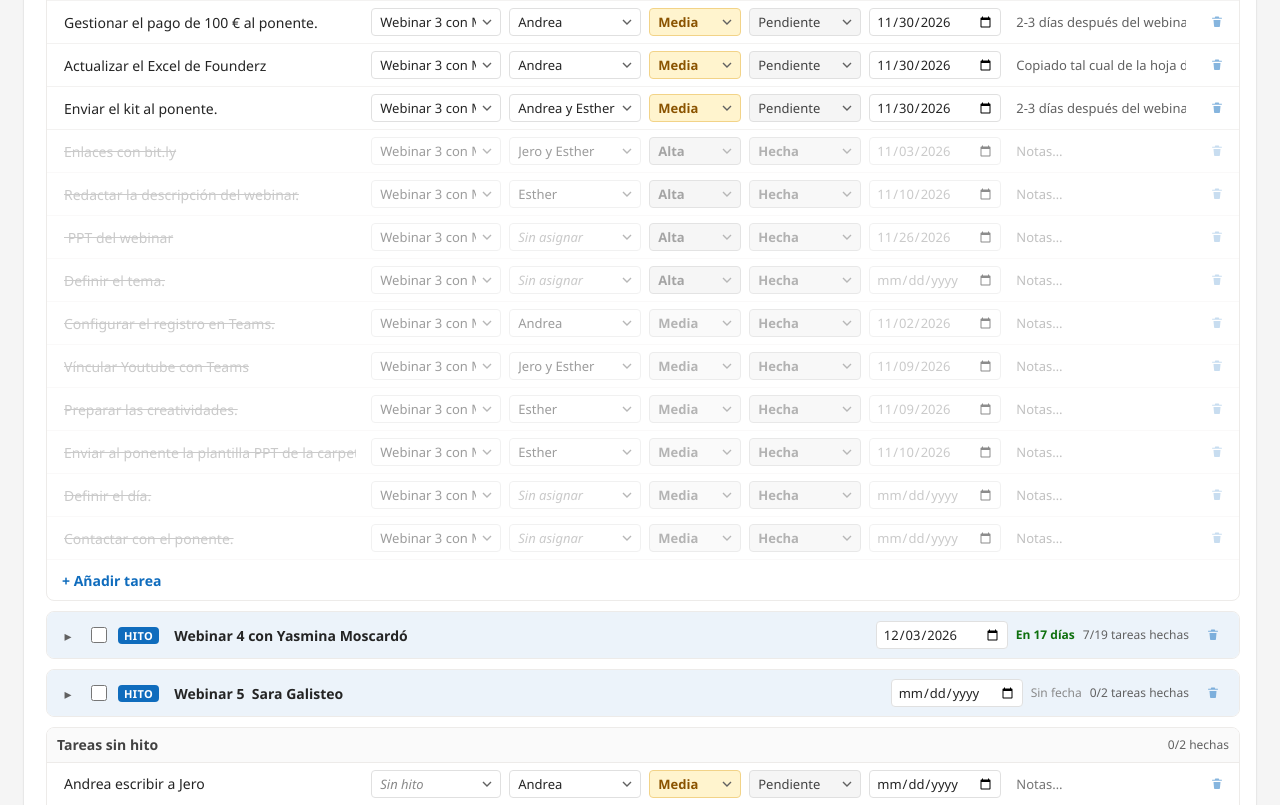
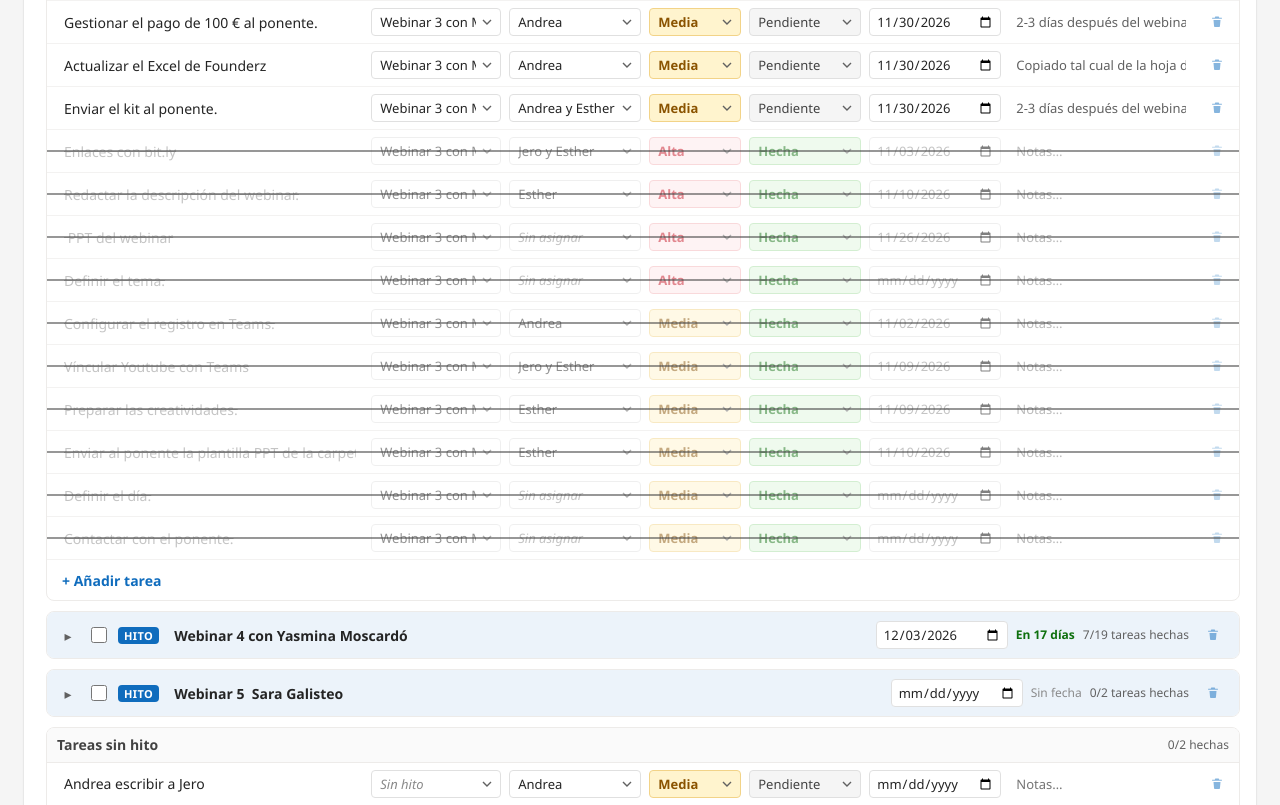
Before and after one commit to jerogarcialet/elevate-seguimiento, a plain HTML site: page index.html in a window 1280 px wide. Shown: the part 1318-2123 px from the top of the page. Drawn offline with Linux system fonts and the light colour scheme.

Commit message:
Tareas hechas con velo y tachado

```diff
--- a/index.html
+++ b/index.html
@@ -152,9 +152,9 @@ input[type=date].late{border-color:#F3B3B8;color:var(--alta);background:#FFF8F8}
 .ti,.tn{border:1px solid transparent;border-radius:4px;padding:4px 6px;background:transparent;width:100%}
 .tn{color:var(--muted);font-size:13px}
 .trow.done .ti{text-decoration:line-through;color:var(--faint)}
-.trow.done{opacity:.45;transition:opacity .15s}
-.trow.done:hover,.trow.done:focus-within{opacity:1}
-.trow.done select.pill{filter:grayscale(1)}
+.trow.done{position:relative}
+.trow.done::after{content:"";position:absolute;inset:0;background:linear-gradient(transparent calc(50% - 1px),rgba(66,66,66,.55) calc(50% - 1px),rgba(66,66,66,.55) calc(50% + 1px),transparent calc(50% + 1px)),rgba(255,255,255,.5);pointer-events:none;transition:opacity .15s}
+.trow.done:hover::after,.trow.done:focus-within::after{opacity:0}
 .trow.done input[type=date],.trow.done .tn{color:var(--faint)}
 .ghead.done{opacity:.6}
 .ghead.done:hover{opacity:1}
```
